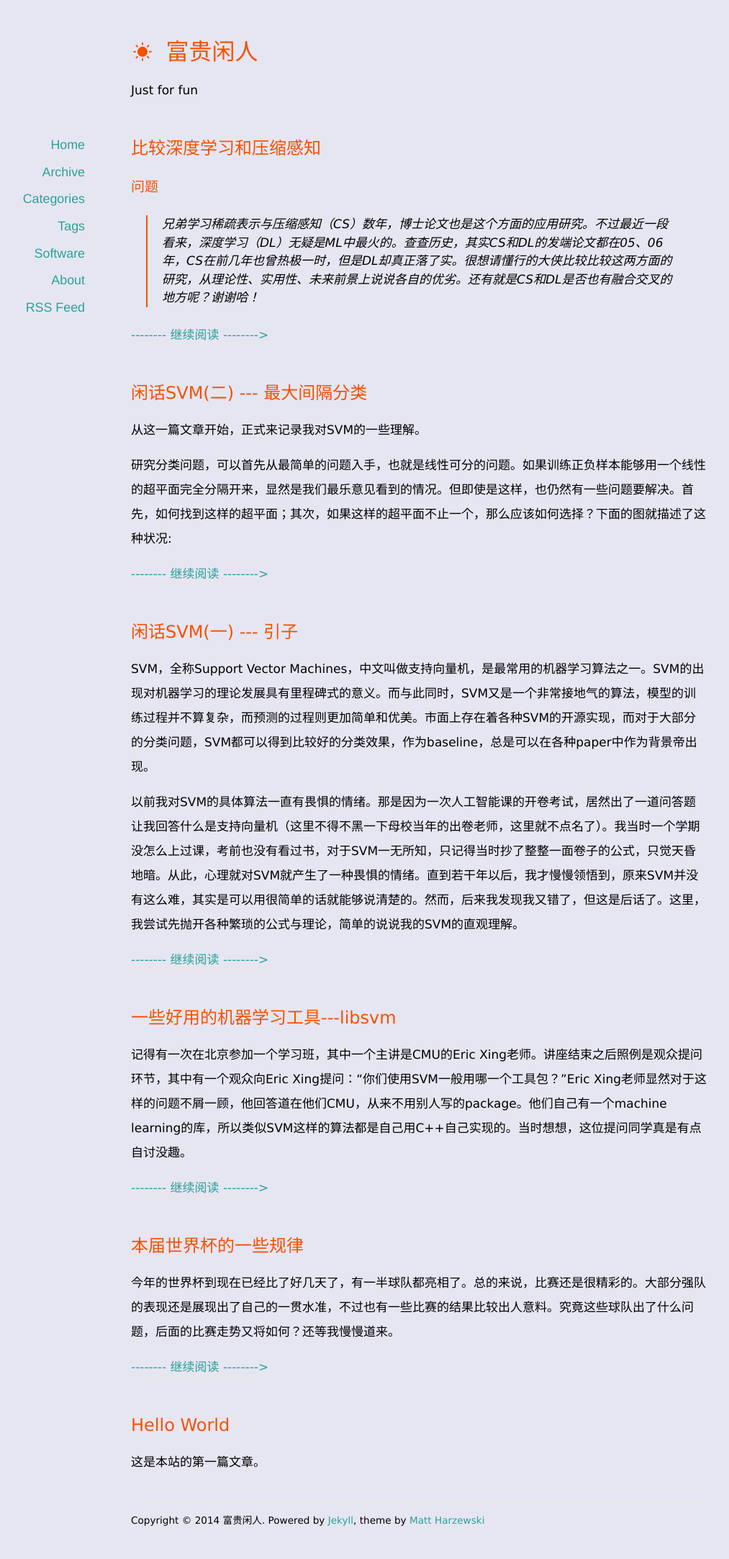
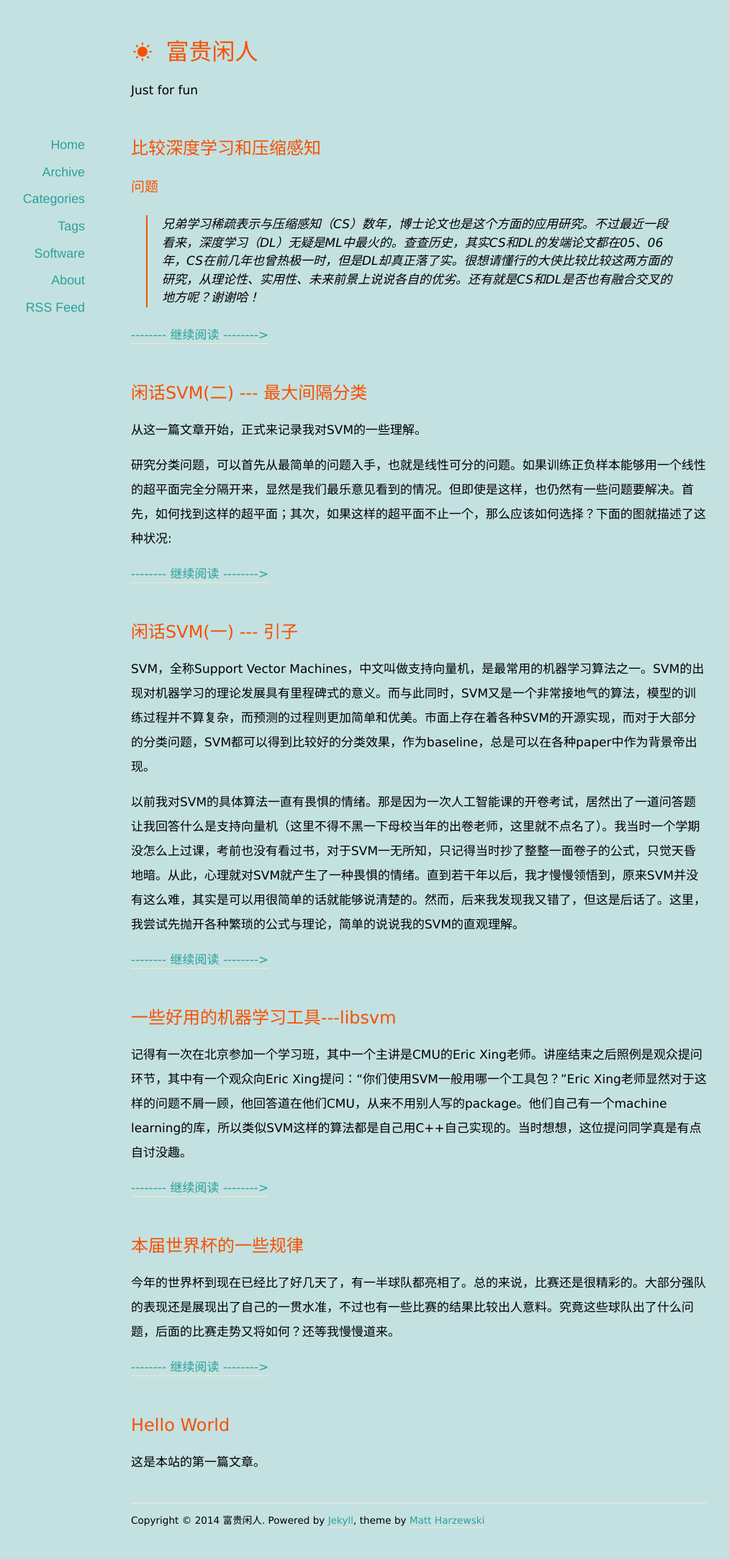
Before and after one commit to orangeprince/orangeprince.github.io, a Jekyll site: the page built from index.html, in a window 1280 px wide. Shown: the whole page at 72% size, without its empty margins (58-1071 px from the left). Built offline with Jekyll 4.4.1, drawn with Linux system fonts in a browser that asks for light colours; nearby versions of some CDN libraries; the list of posts is cut into pages by our own code; comment, search, counter and statistics services are not loaded.

Commit message:
modified:   assets/css/colors-light.css

```diff
--- a/assets/css/colors-light.css
+++ b/assets/css/colors-light.css
@@ -1,5 +1,5 @@
 html, body {
-	background-color: #E6E6F2;
+	background-color: #C4E1E1;
 	/*color: #839496;***/
 }
 
```
